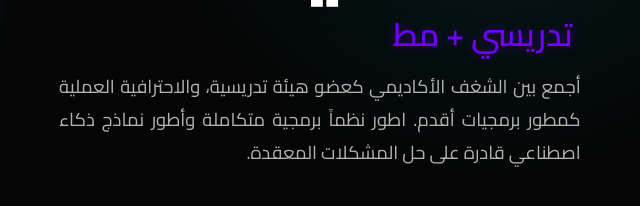
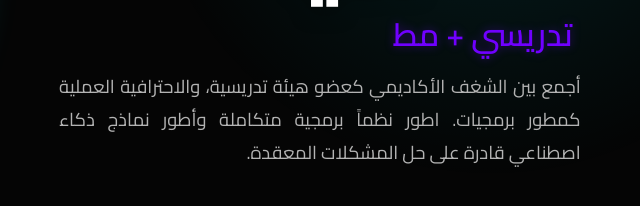
Before and after one commit to HaSSanSa95/hasansabah, a plain HTML site: page index.html in a window 1280 px wide. Shown: the part 416-622 px from the top of the page, 597-1237 px from the left. Drawn offline with nearby package versions, Linux system fonts and the light colour scheme.

Commit message:
Update index.html

```diff
--- a/index.html
+++ b/index.html
@@ -354,7 +354,7 @@
         <span id="type-text"></span>
       </div>
       <p class="hero-desc reveal" data-i18n="hero-desc" style="transition-delay: 0.3s;">
-        أجمع بين الشغف الأكاديمي كعضو هيئة تدريسية، والاحترافية العملية كمطور برمجيات أقدم. اطور نظماً برمجية متكاملة وأطور نماذج ذكاء اصطناعي قادرة على حل المشكلات المعقدة.
+        أجمع بين الشغف الأكاديمي كعضو هيئة تدريسية، والاحترافية العملية كمطور برمجيات. اطور نظماً برمجية متكاملة وأطور نماذج ذكاء اصطناعي قادرة على حل المشكلات المعقدة.
       </p>
       <div class="btn-group reveal" style="transition-delay: 0.4s;">
         <a href="#projects" class="btn btn-main"><i class="fa-solid fa-code"></i> <span data-i18n="btn-work">استكشف أعمالي</span></a>
```
